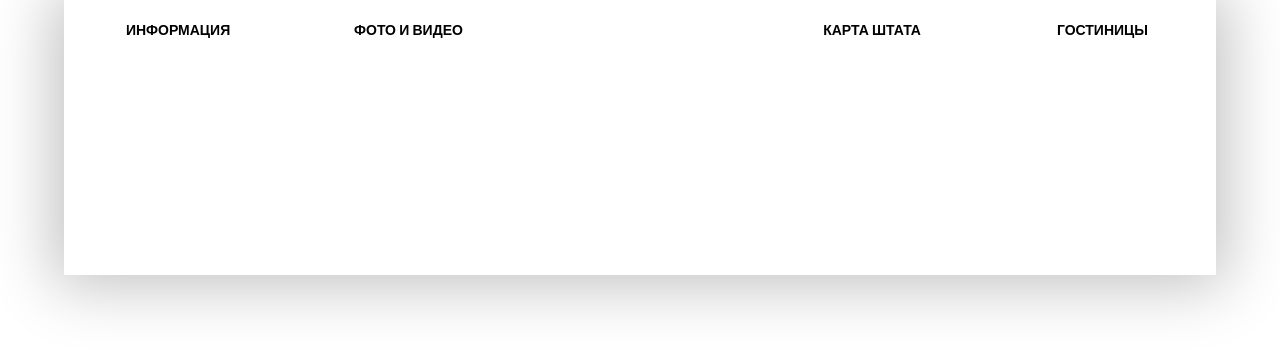
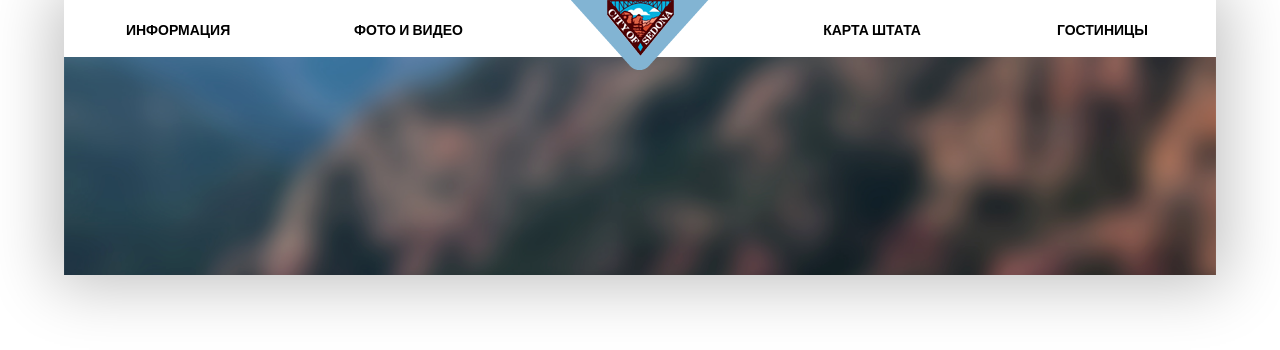
Before and after one commit to Stepa-Kononovich/HotelAdaptive, a plain HTML site: page index.html in a window 1280 px wide. Drawn offline with nearby package versions, Linux system fonts and the light colour scheme; the site is published under a folder, as on GitHub Pages, so addresses that start at the root find nothing.

Commit message:
fix: change source imgs

```diff
--- a/style/main_style.css
+++ b/style/main_style.css
@@ -16,7 +16,7 @@ body {
 
 .footer_section {
    min-height: 275px;
-   background-image: url(/img/filter\ background.png);
+   background-image: url(../img/filter\ background.png);
    background-size: cover;
    background-position: center;
    overflow: hidden;
@@ -66,7 +66,7 @@ body {
     position: relative;
     width: 100%;
     height: 100%;
-    background: url(/img/Logo.png) no-repeat top center;
+    background: url(../img/Logo.png) no-repeat top center;
 }
 
 .logo::after {
@@ -77,5 +77,5 @@ body {
     margin: auto;
     left: 0;
     right: 0;
-    background: url(/img/Logo_inner.png) no-repeat top center;
+    background: url(../img/Logo_inner.png) no-repeat top center;
 }
```
